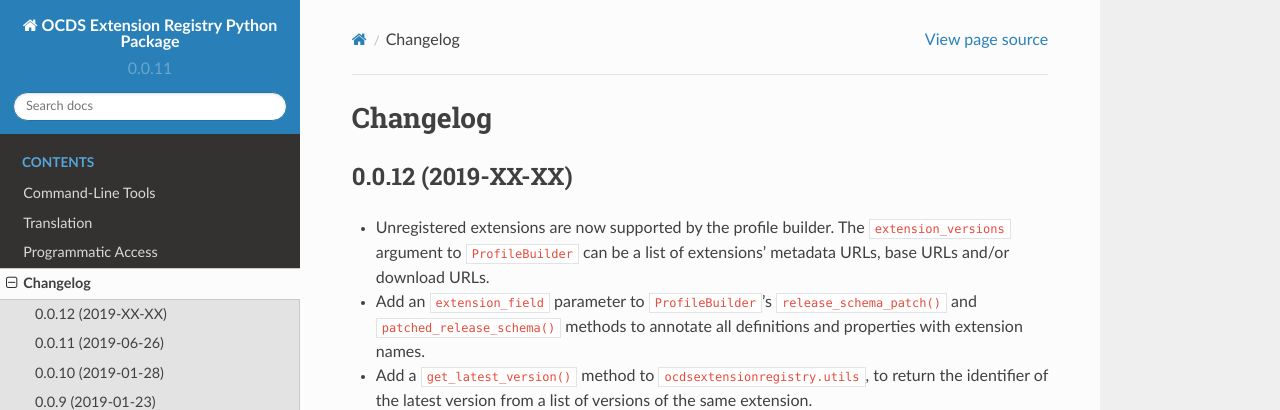
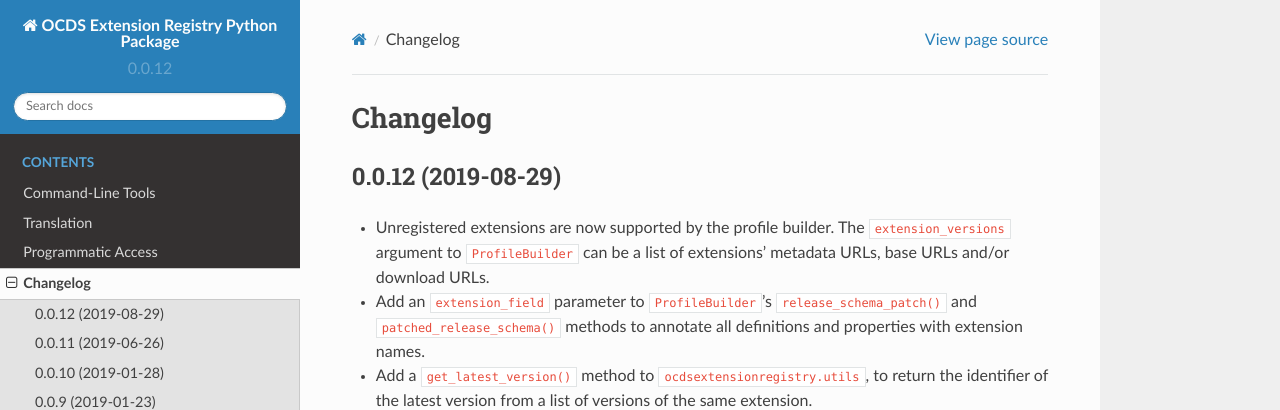
Before and after one commit to open-contracting/extension_registry.py, a Sphinx documentation site: the page built from docs/changelog.rst, in a window 1280 px wide and 900 px high. Shown: the top 410 px of the window. Built offline with Sphinx 7.4.7 and the Read the Docs theme 2.0.0, drawn with Linux system fonts in a browser that asks for light colours.

Commit message:
Iterate the version number

```diff
--- a/docs/changelog.rst
+++ b/docs/changelog.rst
@@ -1,7 +1,7 @@
 Changelog
 =========
 
-0.0.12 (2019-XX-XX)
+0.0.12 (2019-08-29)
 ~~~~~~~~~~~~~~~~~~~
 
 - Unregistered extensions are now supported by the profile builder. The ``extension_versions`` argument to ``ProfileBuilder`` can be a list of extensions' metadata URLs, base URLs and/or download URLs.
--- a/docs/conf.py
+++ b/docs/conf.py
@@ -27,7 +27,7 @@ copyright = '2018, Open Contracting Partnership'
 author = 'Open Contracting Partnership'
 
 # The short X.Y version
-version = '0.0.11'
+version = '0.0.12'
 # The full version, including alpha/beta/rc tags
 release = version
 
--- a/setup.py
+++ b/setup.py
@@ -5,7 +5,7 @@ with open('README.rst') as f:
 
 setup(
     name='ocdsextensionregistry',
-    version='0.0.11',
+    version='0.0.12',
     author='Open Contracting Partnership',
     author_email='data@open-contracting.org',
     url='https://github.com/open-contracting/extension_registry.py',
```
